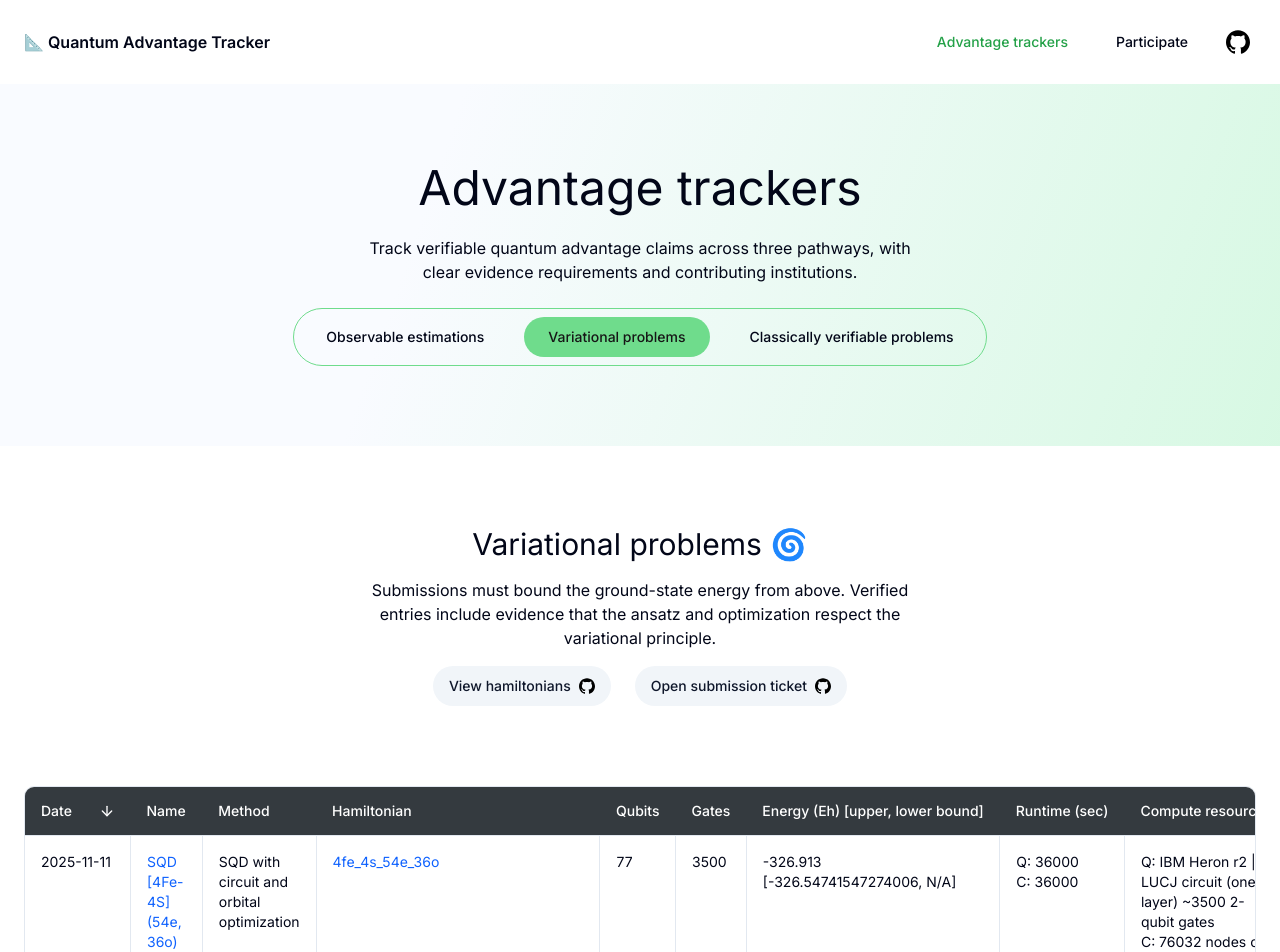
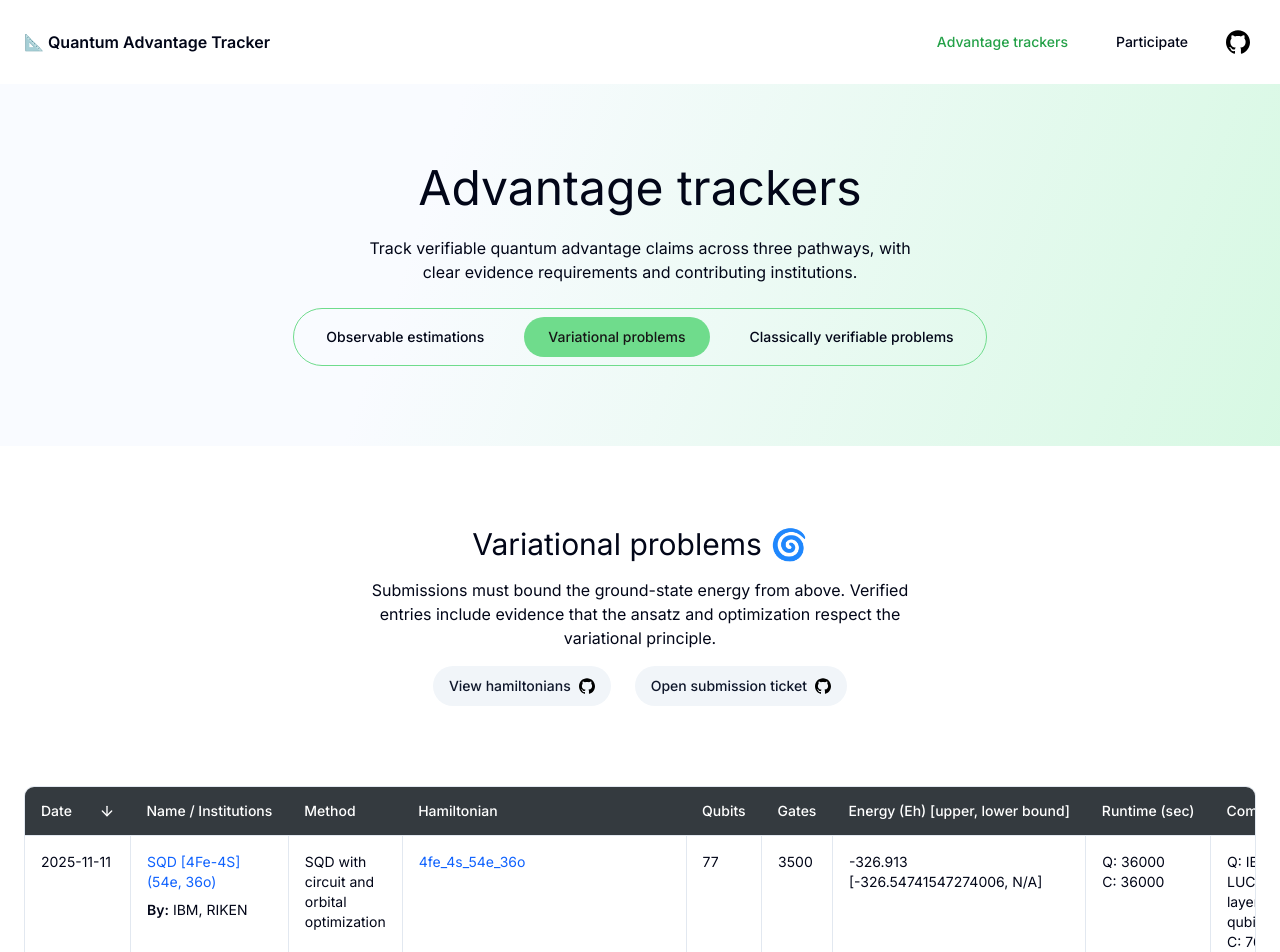
Before and after one commit to quantum-advantage-tracker/quantum-advantage-tracker.github.io, a Next.js app: page /trackers/variational-problems in a window 1280 px wide. Shown: the top 952 px of the page. Built offline with nearby package versions, Linux system fonts and the light colour scheme.

Commit message:
Move institutions under name

```diff
--- a/src/app/trackers/classically-verifiable-problems/page.tsx
+++ b/src/app/trackers/classically-verifiable-problems/page.tsx
@@ -74,7 +74,7 @@ export function SubmissionsTable(props: {
           <TableHead>
             Date <ArrowDownIcon size={16} className="float-end mt-0.5" />
           </TableHead>
-          <TableHead>Name</TableHead>
+          <TableHead>Name / Institutions</TableHead>
           <TableHead>Method</TableHead>
           <TableHead>Circuit</TableHead>
           <TableHead>Qubits</TableHead>
@@ -82,7 +82,6 @@ export function SubmissionsTable(props: {
           <TableHead>Value</TableHead>
           <TableHead title="Runtime (seconds)">Runtime (sec)</TableHead>
           <TableHead>Compute resources</TableHead>
-          <TableHead>Institution</TableHead>
         </TableRow>
       </TableHeader>
       <TableBody>
@@ -110,6 +109,11 @@ export function SubmissionsTable(props: {
                   >
                     {submission.name}
                   </a>
+
+                  <div className="mt-2">
+                    <span className="font-semibold">By:</span>{' '}
+                    <span>{submission.institutions}</span>
+                  </div>
                 </TableCell>
                 <TableCell className="whitespace-normal">{submission.method}</TableCell>
                 <TableCell className="whitespace-normal">
@@ -141,7 +145,6 @@ export function SubmissionsTable(props: {
                     <span title="Classical">C</span>: {submission.computeResourcesClassical || '-'}
                   </div>
                 </TableCell>
-                <TableCell className="whitespace-normal">{submission.institutions}</TableCell>
               </TableRow>
             );
           })
--- a/src/app/trackers/observable-estimations/page.tsx
+++ b/src/app/trackers/observable-estimations/page.tsx
@@ -75,7 +75,7 @@ export function SubmissionsTable(props: {
           <TableHead>
             Date <ArrowDownIcon size={16} className="float-end mt-0.5" />
           </TableHead>
-          <TableHead>Name</TableHead>
+          <TableHead>Name / Institutions</TableHead>
           <TableHead>Method</TableHead>
           <TableHead>Circuit</TableHead>
           <TableHead>Qubits</TableHead>
@@ -85,7 +85,6 @@ export function SubmissionsTable(props: {
           </TableHead>
           <TableHead title="Runtime (seconds)">Runtime (sec)</TableHead>
           <TableHead>Compute resources</TableHead>
-          <TableHead>Institution</TableHead>
         </TableRow>
       </TableHeader>
       <TableBody>
@@ -113,6 +112,11 @@ export function SubmissionsTable(props: {
                   >
                     {submission.name}
                   </a>
+
+                  <div className="mt-2">
+                    <span className="font-semibold">By:</span>{' '}
+                    <span>{submission.institutions}</span>
+                  </div>
                 </TableCell>
                 <TableCell className="whitespace-normal">{submission.method}</TableCell>
                 <TableCell className="whitespace-normal">
@@ -149,7 +153,6 @@ export function SubmissionsTable(props: {
                     <span title="Classical">C</span>: {submission.computeResourcesClassical || '-'}
                   </div>
                 </TableCell>
-                <TableCell className="whitespace-normal">{submission.institutions}</TableCell>
               </TableRow>
             );
           })
--- a/src/app/trackers/variational-problems/page.tsx
+++ b/src/app/trackers/variational-problems/page.tsx
@@ -74,7 +74,7 @@ export function SubmissionsTable(props: {
           <TableHead>
             Date <ArrowDownIcon size={16} className="float-end mt-0.5" />
           </TableHead>
-          <TableHead>Name</TableHead>
+          <TableHead>Name / Institutions</TableHead>
           <TableHead>Method</TableHead>
           <TableHead>Hamiltonian</TableHead>
           <TableHead>Qubits</TableHead>
@@ -82,7 +82,6 @@ export function SubmissionsTable(props: {
           <TableHead>Energy (Eh) [upper, lower bound]</TableHead>
           <TableHead title="Runtime (seconds)">Runtime (sec)</TableHead>
           <TableHead>Compute resources</TableHead>
-          <TableHead>Institution</TableHead>
         </TableRow>
       </TableHeader>
       <TableBody>
@@ -110,6 +109,11 @@ export function SubmissionsTable(props: {
                   >
                     {submission.name}
                   </a>
+
+                  <div className="mt-2">
+                    <span className="font-semibold">By:</span>{' '}
+                    <span>{submission.institutions}</span>
+                  </div>
                 </TableCell>
                 <TableCell className="whitespace-normal">{submission.method}</TableCell>
                 <TableCell className="whitespace-normal">
@@ -146,7 +150,6 @@ export function SubmissionsTable(props: {
                     <span title="Classical">C</span>: {submission.computeResourcesClassical || '-'}
                   </div>
                 </TableCell>
-                <TableCell className="whitespace-normal">{submission.institutions}</TableCell>
               </TableRow>
             );
           })
```
